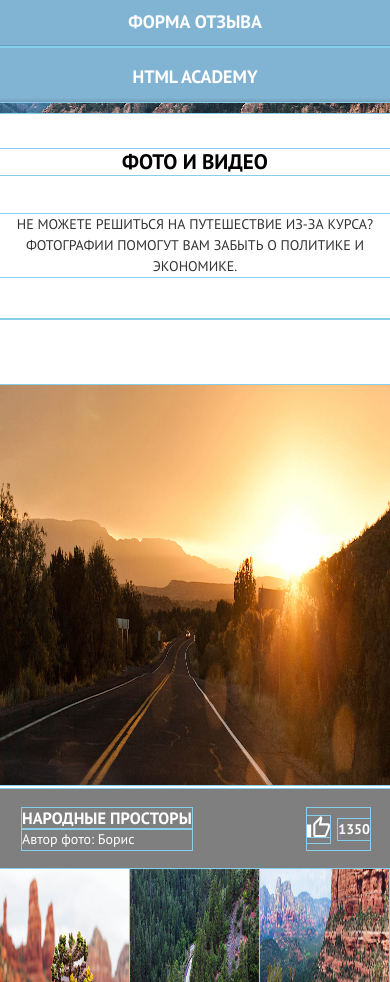
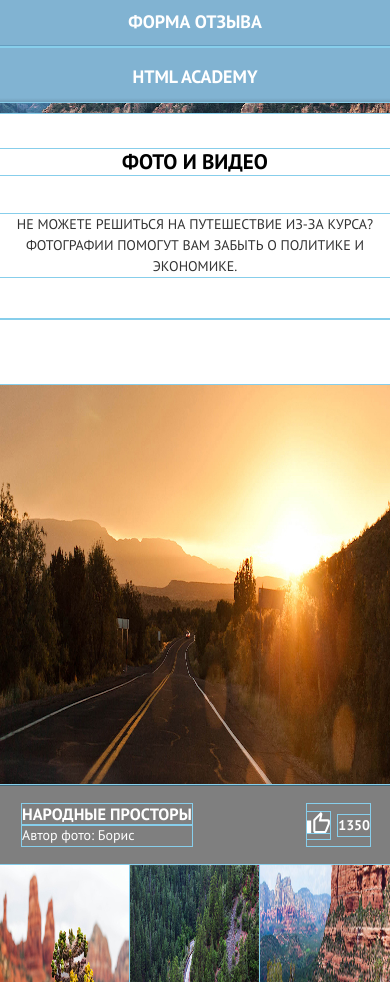
Before and after one commit to naprzyklad-katia/sedona2, a plain HTML site: page index.html in a window 390 px wide. Shown: the part 118-1100 px from the top of the page. Drawn offline with Linux system fonts and the light colour scheme.

Commit message:
main block for ipad version changed

```diff
--- a/styles.css
+++ b/styles.css
@@ -766,6 +766,8 @@ body {
 @media (max-width: 795px){
     .gallery__item{
         position: unset;
+        display: flex;
+        flex-direction: column;
     }
     .gallery__info {
         position: unset;
@@ -783,6 +785,7 @@ body {
 .gallery__info {
     padding: 19px 20px 19px 22px;
     background: rgba(0, 0, 0, 50%);
+    height: 80px;
 }
 
 .gallery__info--font {
```
